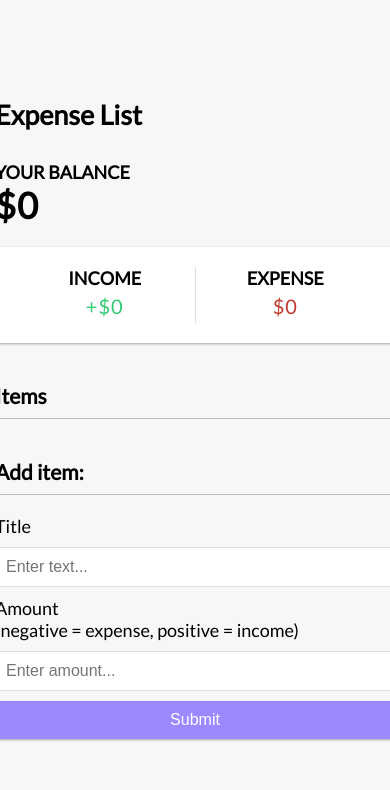
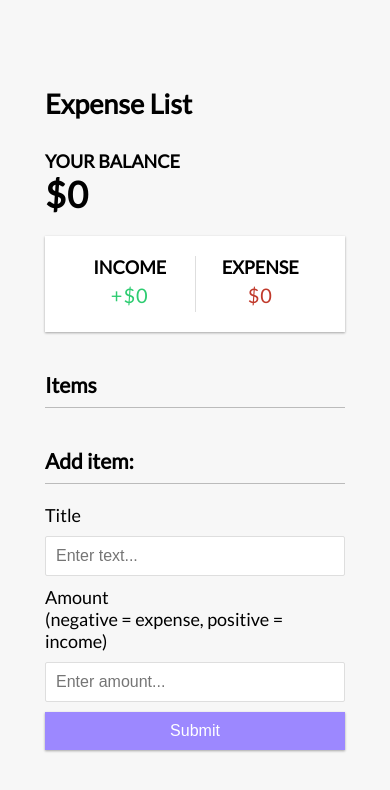
Before and after one commit to BrandonWingerAir/expenses-vue-composition-api, a Vue app: page / in a window 390 px wide. Shown: the top 790 px of the page. Built offline with nearby package versions, Linux system fonts and the light colour scheme.

Commit message:
add spacing & responsive styles for small screen sizes

```diff
--- a/src/assets/style.css
+++ b/src/assets/style.css
@@ -119,7 +119,7 @@ input[type='number'] {
   display: flex;
   justify-content: space-between;
   position: relative;
-  padding: 10px 40px 10px 15px;
+  padding: 10px 45px 10px 15px;
   margin: 10px 0;
 }
 
@@ -141,7 +141,7 @@ input[type='number'] {
   color: #fff;
   font-size: 15px;
   line-height: 20px;
-  padding: 6px 5px;
+  padding: 5px;
   position: absolute;
   top: 50%;
   left: 0;
@@ -171,3 +171,21 @@ input[type='number'] {
 .list li:hover .delete-btn {
   opacity: 1;
 }
+
+@media screen and (max-width: 500px) {
+  .container {
+    width: 360px;
+  }
+}
+
+@media screen and (max-width: 450px) {
+  .container {
+    width: 300px;
+  }
+}
+
+@media screen and (max-width: 380px) {
+  .container {
+    width: 250px;
+  }
+}
```
